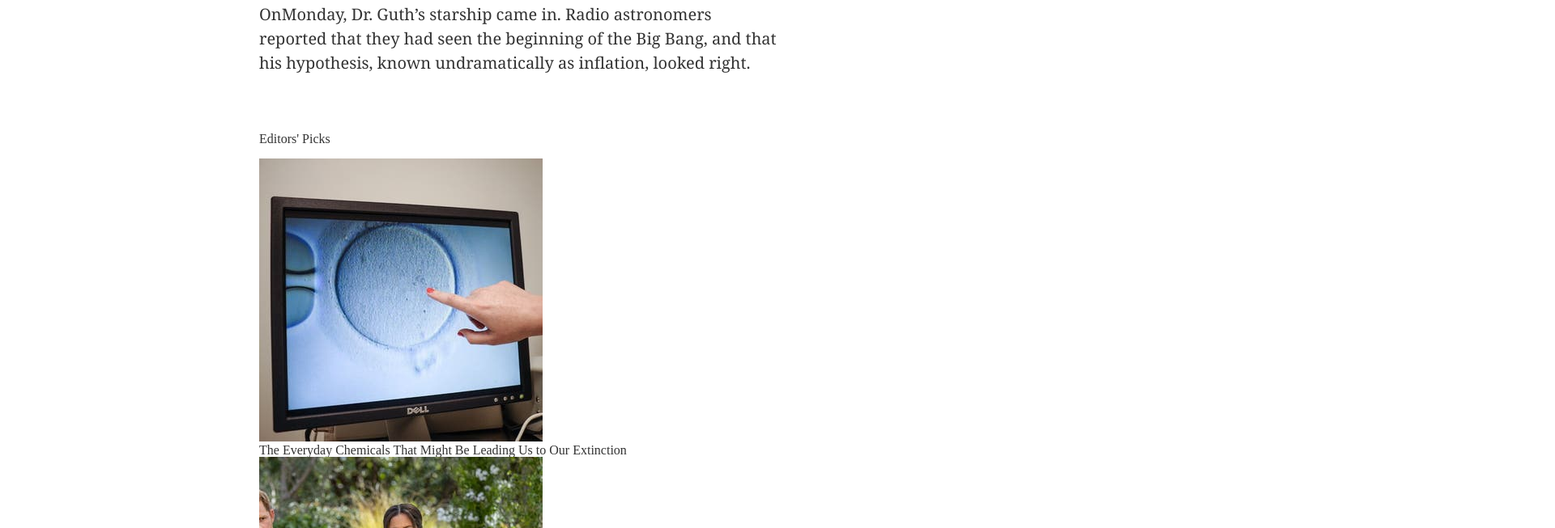
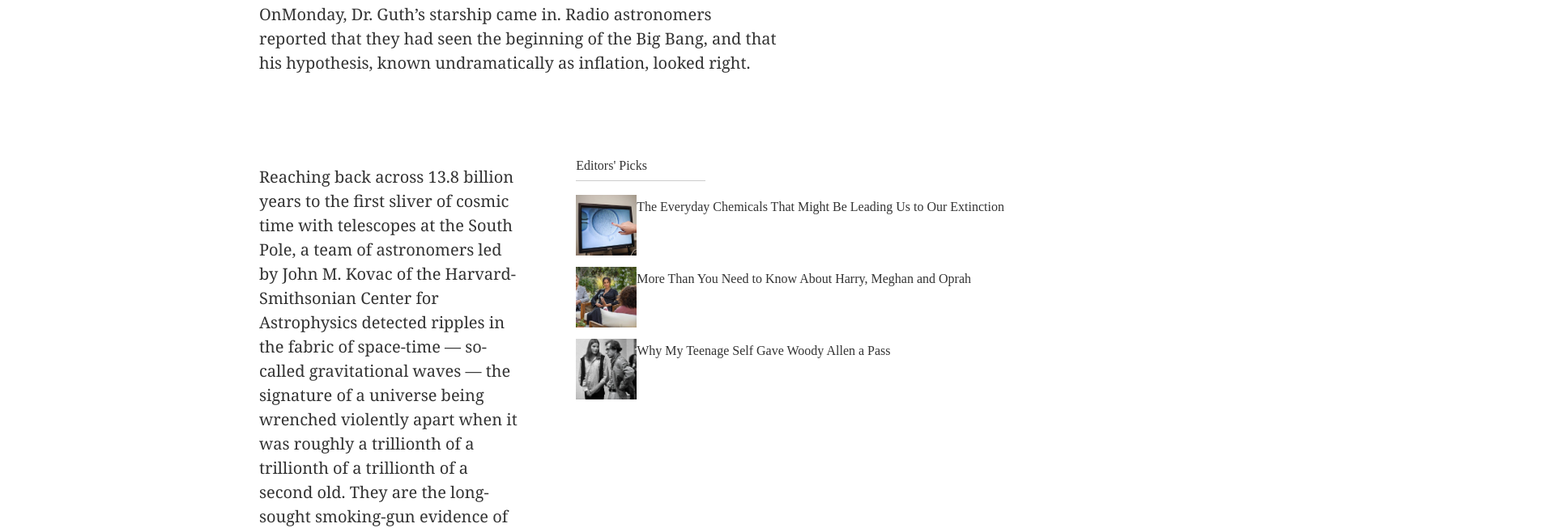
Before and after one commit to DanSam5K/project-nyt-page, a plain HTML site: page index.html in a window 1280 px wide. Shown: the part 1503-2156 px from the top of the page at 81% size, 1920 px wide, since content can reach past the window. Drawn offline with Linux system fonts and the light colour scheme.

Commit message:
add some modification and positioning of editors pick

```diff
--- a/index.html
+++ b/index.html
@@ -56,27 +56,28 @@
         </article>
         <br>
         <article>
-            <aside>
+            <aside class="editors-picks">
                 <h3>Editors' Picks</h3>
-                <div><br></div>
-                <div>
-                    <img src="assets/images/pic-1.jpg" alt="chemical display on computer">
-                    <div>The Everyday Chemicals That Might Be Leading Us to Our Extinction</div>
+                <div class="editors-line-divider"></div>
+                <div class="editors-article">
+                    <img src="assets/images/pic-1.jpg" alt="chemical display on computer" class="editors-img">
+                    <div class="editors-text">The Everyday Chemicals That Might Be Leading Us to Our Extinction</div>
                 </div>
-                <div>
-                    <img src="assets/images/pic-2.jpg" alt="Meghan Markle">
-                    <div>More Than You Need to Know About Harry, Meghan and Oprah</div>
+                <div class="editors-article">
+                    <img src="assets/images/pic-2.jpg" alt="Meghan Markle" class="editors-img">
+                    <div class="editors-text">More Than You Need to Know About Harry, Meghan and Oprah</div>
                 </div>
-                <div>
-                    <img src="assets/images/pic-3.jpg" alt="girl with Allen">
-                    <div>Why My Teenage Self Gave Woody Allen a Pass</div>
+                <div class="editors-article">
+                    <img src="assets/images/pic-3.jpg" alt="girl with Allen" class="editors-img">
+                    <div class="editors-text">Why My Teenage Self Gave Woody Allen a Pass</div>
                 </div>
             </aside>
+        <article>
             <p>Reaching back across 13.8 billion years to the first sliver of cosmic time with telescopes at the South Pole, a team of astronomers led by John M. Kovac of the Harvard-Smithsonian Center for Astrophysics detected ripples in the fabric of space-time — so-called gravitational waves — the signature of a universe being wrenched violently apart when it was roughly a trillionth of a trillionth of a trillionth of a second old. They are the long-sought smoking-gun evidence of inflation, proof, Dr. Kovac and his colleagues say, that Dr. Guth was correct.</p>
             <p>Inflation has beegy for 35 years, though many, including Dr. Guth, wondered whether it could ever be proved.</p>
             <p>If corroborated, Dr. Kovac’s work will stand as a landmark in science comparable to the recent discovery of dark energy pushing the universe apart, or of the Big Bang itself. It would open vast realms of time and space and energy to science and speculation.</p>
             <p>Confirming inflation would mean that the universe we see, extending 14 billion light-years in space with its hundreds of billions of galaxies, is only an infinitesimal patch in a larger cosmos whose extent, architecture and fate are unknowable. Moreover, beyond our own universe there might be an endless number of other universes bubbling into frothy eternity, like a pot of pasta water boiling over.</p>
-            <p>‘As Big as It Gets’</p>
+            <p class="bold">‘As Big as It Gets’</p>
             <p>In our own universe, it would serve as a window into the forces operating at energies forever beyond the reach of particle accelerators on Earth and yield new insights into gravity itself. Dr. Kovac’s ripples would be the first direct observation of gravitational waves, which, according to Einstein’s theory of general relativity, should ruffle space-time.</p>
             <p>Marc Kamionkowski of Johns Hopkins University, an early-universe expert who was not part of the team, said, “This is huge, as big as it gets.”</p>
             <p>He continued, “This is a signal from the very earliest universe, sending a telegram encoded in gravitational waves.”</p>
--- a/style.css
+++ b/style.css
@@ -161,6 +161,9 @@ h1 {
 .span {
     font-size: 13px;
     color: #888;
+}
+
+.bold {
     font-weight: bold;
 }
 
@@ -195,3 +198,39 @@ main {
     width: 100vw;
     align-items: center;
 }
+
+.editors-picks {
+    margin: 0;
+    padding: 0;
+    display: flex;
+    flex-direction: column;
+    position:absolute;
+    top: 1700px;
+    right: 40px;
+}
+
+.editors-article {
+    display: flex;
+    flex-direction: row;
+    margin: 7px 0 7px 0;
+}
+
+.editors-line-divider{
+    width: 160px;
+    margin: 10px 0 10px 0;
+    height: 1px;
+    background-color: rgb(204, 204, 204);
+    color: #000;
+}
+
+.editors-img {
+    width: 75px;
+    height: 75px;
+    margin: 0;
+}
+
+.editors-text {
+    display: flex;
+    flex-direction: row;
+    margin: 7px 0 7px 0;
+}
```
Lines whose indentation alone changed are shown as unchanged.
